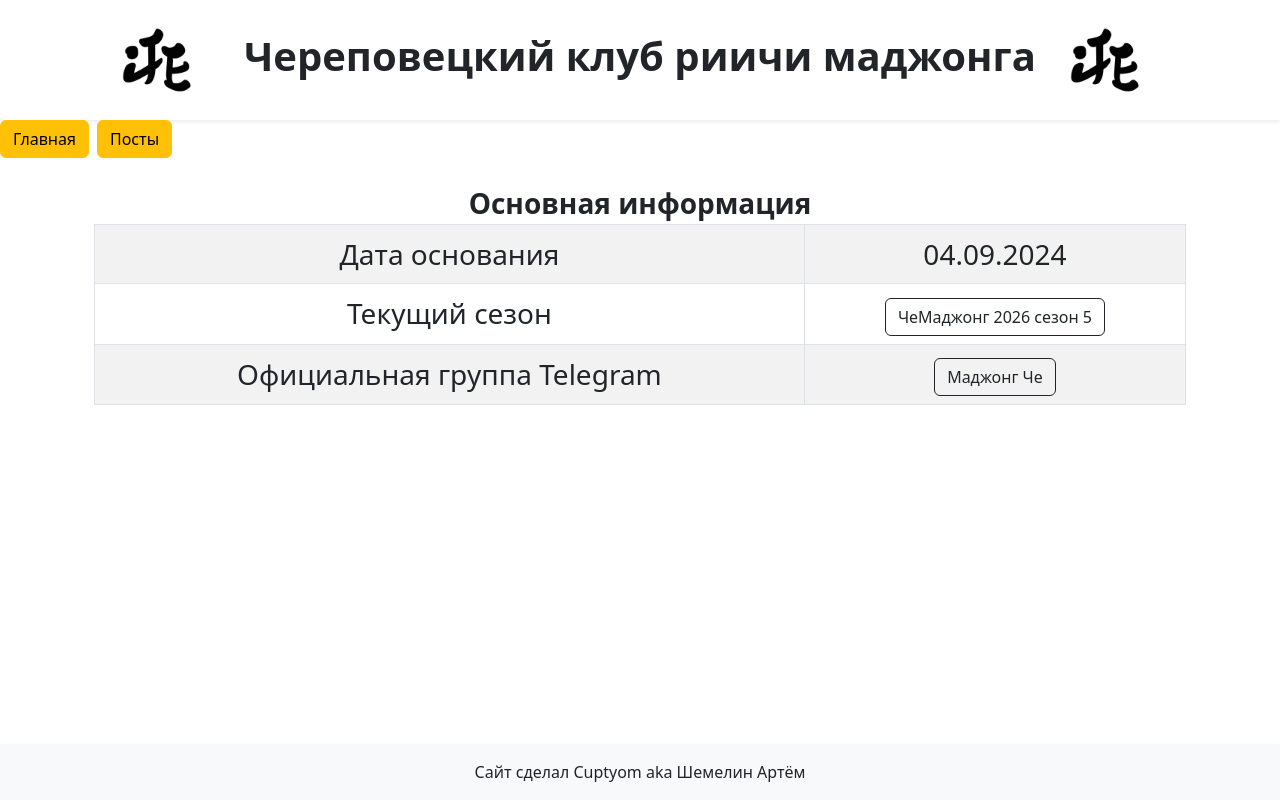
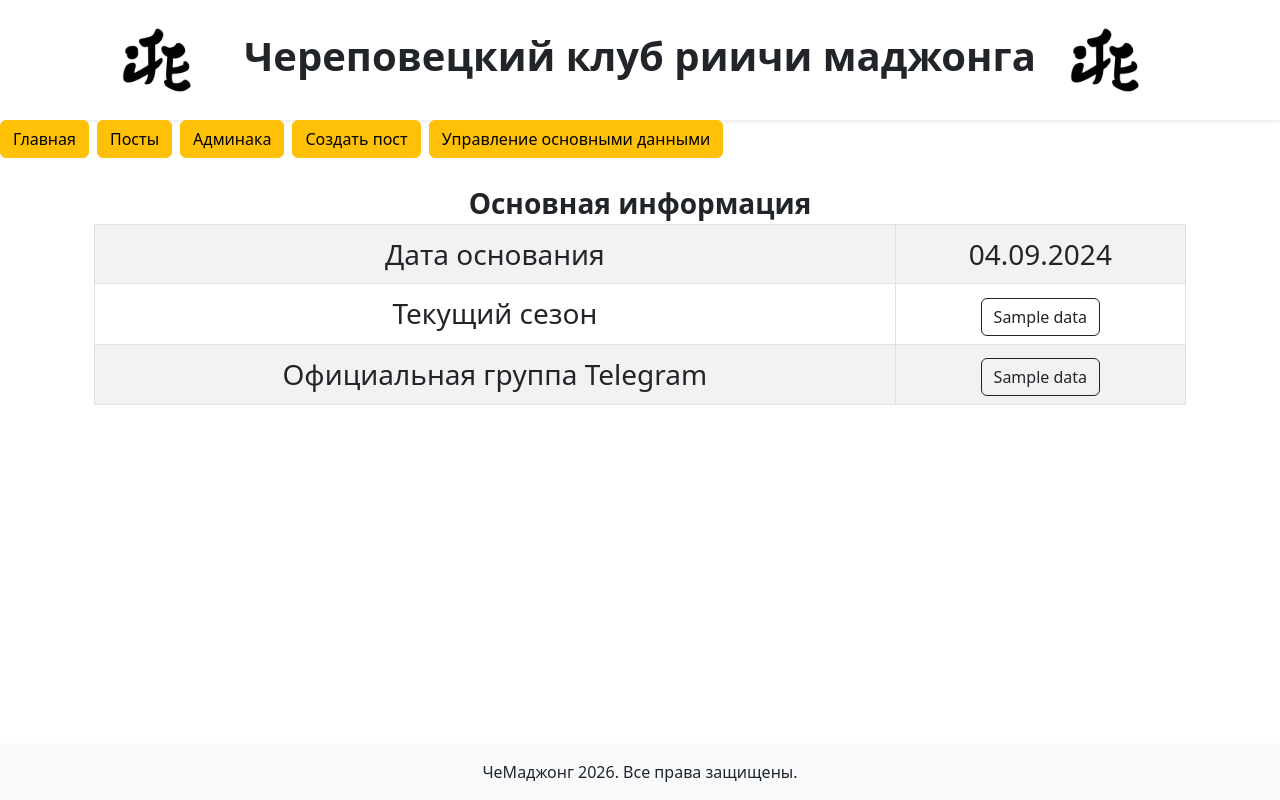
Before and after one commit to Cuptyom/flaskChemahjong, a Flask app: page / in a window 1280 px wide. Run offline with Flask 3, Linux system fonts and the light colour scheme; the visitor is signed in with stand-in values (Sample User, id 1); tables that the repository leaves empty hold one stand-in row (values such as "Sample post").

Commit message:
улучшил админку

```diff
--- a/app.py
+++ b/app.py
@@ -4,6 +4,7 @@ from datetime import datetime
 import os
 import uuid
 from werkzeug.utils import secure_filename
+from functools import wraps
 
 basedir = os.path.abspath(os.path.dirname(__file__))
 app = Flask(__name__)
@@ -15,7 +16,7 @@ app.config['UPLOAD_FOLDER'] = os.path.join(app.static_folder, 'uploads')
 app.config['MAX_CONTENT_LENGTH'] = 5 * 1024 * 1024   # 5 МБ на запрос
 ALLOWED_EXTENSIONS = {'png', 'jpg', 'jpeg', 'gif', 'webp'}
 
-
+#------- Таблицы БД -------
 class Article(db.Model):
     article_id = db.Column(db.Integer, primary_key=True)
     article_title = db.Column(db.String(100), nullable=False)
@@ -38,6 +39,31 @@ class ArticleImage(db.Model):
 	def __repr__(self):
 		return '<ArticleImage %r>' % self.img_id
 
+class MainData(db.Model):
+    main_data_id = db.Column(db.Integer, primary_key=True)
+    current_season_name = db.Column(db.String(100), nullable=False)
+    current_season_link = db.Column(db.String(100), nullable=False)
+    current_tg_name = db.Column(db.String(100), nullable=False)
+    current_tg_link = db.Column(db.String(100), nullable=False)
+
+    def __repr__(self):
+        return '<Article %r>' % self.main_data_id
+# --------- вспомогательные функции -------
+@app.context_processor
+def inject_auth():
+    return dict(auth=is_auth())
+
+
+def is_auth():
+    if session['auth'] == True:
+        return True
+    else:
+        return False
+def is_auth_else_return_main():
+    if session['auth'] == True:
+        pass
+    else:
+        return redirect('/')
 
 def save_image(file):
 	original = secure_filename(file.filename)
@@ -50,15 +76,49 @@ def allowed_file(filename):
     return '.' in filename and \
            filename.rsplit('.', 1)[1].lower() in ALLOWED_EXTENSIONS
 
+
+def login_required(f):
+    @wraps(f)
+    def wrapper(*args, **kwargs):
+        if session.get('auth') is not True:
+            return render_template('404.html'), 404
+        return f(*args, **kwargs)
+    return wrapper
+
+
+#------обработка страниц -------
+#изменение главной страницы
+@app.route('/main-data-management', methods=['GET', 'POST'])
+@login_required
+def main_data_management():
+    main_data = MainData.query.first()
+    if request.method == 'POST':
+        if main_data is None:
+            main_data = MainData()
+            db.session.add(main_data)
+        main_data.current_season_name = request.form['current_season_name']
+        main_data.current_season_link = request.form['current_season_link']
+        main_data.current_tg_name = request.form['current_tg_name']
+        main_data.current_tg_link = request.form['current_tg_link']
+
+        db.session.commit()
+        return redirect('/')
+    else:
+        main_data = MainData.query.first()
+        return render_template('main_data_management.html', main_data=main_data)
+
+
 #главная страница
 @app.route('/')
 @app.route('/home')
 def index():
-	return render_template('index.html')
+    main_data = MainData.query.first()
+    return render_template('index.html', main_data=main_data)
 
 
 #создание постов
 @app.route('/create-article', methods=['POST', 'GET'])
+@login_required
 def create_article():
     if request.method == 'POST':
         article_title = request.form['article_title']
@@ -114,21 +174,21 @@ def post_detail(article_id):
 #админ вход
 @app.route('/admin', methods=['POST', 'GET'])
 def admin():
-	if request.method == 'POST':
-		if request.form['login'] == 'Cuptyom' and request.form['password'] == '123':
-			session['login'] = request.form['login']
-			session['password'] = request.form['password']
-			return redirect('/test-session')
-		else:
-			return redirect('/')
-	else:
-		return render_template('admin.html')
+    if request.method == 'POST':
+        if request.form['login'] == 'Cuptyom' and request.form['password'] == '123':
+            session['auth'] = True
+            return redirect('/success_auth')
+        else:
+            session['auth'] = False
+            return redirect('/')
+    else:
+        return render_template('admin.html')
 
-
-@app.route('/test-session')
+# успешный вход в паннель
+@app.route('/success_auth')
 def test_session():
-	if session.get('login') == 'Cuptyom' and session.get('password') == '123':
-		return render_template('test-session.html')
+	if is_auth():
+		return render_template('success_auth.html')
 	else:
 		return render_template('404.html'), 404
 
--- a/templates/admin.html
+++ b/templates/admin.html
@@ -10,7 +10,7 @@
 		Логин
 		<input type ="text" name="login" id="login" class="form-control" placeholder="логин"><br>
 		Пароль
-		<textarea type ="text" name="password" id="password" class="form-control" placeholder="пароль"></textarea><br>
+		<input type ="text" name="password" id="password" class="form-control" placeholder="пароль"><br>
 		<input type ="submit" class="btn btn-success" value="отправить"><br>
 	</form>
 </div>
--- a/templates/footer.html
+++ b/templates/footer.html
@@ -1,3 +1,3 @@
 <footer class="bg-light shadow-sm text-center py-3">
-    Сайт сделал Cuptyom aka Шемелин Артём
+    ЧеМаджонг 2026. Все права защищены.
 </footer>
--- a/templates/header.html
+++ b/templates/header.html
@@ -6,4 +6,9 @@
 <div class="d-flex gap-2">
 	<a class="btn btn-warning" href="/">Главная</a>
 	<a class="btn btn-warning" href="/posts">Посты</a>
+	{% if auth %}
+	<a class="btn btn-warning" href="/admin">Админака</a>
+	<a class="btn btn-warning" href="/create-article">Создать пост</a>
+	<a class="btn btn-warning" href="/main-data-management">Управление основными данными</a>
+	{% endif %}
 </div>
--- a/templates/index.html
+++ b/templates/index.html
@@ -9,8 +9,9 @@
 	<div class = "fw-bold">Основная информация</div>
 	<table class="table table-striped table-hover table-bordered">
 		<tr><td>Дата основания</td><td>04.09.2024</td></tr>
-		<tr><td>Текущий сезон</td><td><a class="btn active" target="_blank" href="https://rating.riichimahjong.org/event/875/info">ЧеМаджонг 2026 сезон 5</a></td></tr>
-		<tr><td>Официальная группа Telegram</td><td><a class="btn active" target="_blank" href="https://t.me/+gwFCIt2Nk7ozNDMy">Маджонг Че</a></td></tr>
+		<tr><td>Текущий сезон</td><td><a class="btn active" target="_blank" href="{{ main_data.current_season_link }}">{{ main_data.current_season_name }}</a></td></tr>
+		<tr><td>Официальная группа Telegram</td><td><a class="btn active" target="_blank" href="{{ main_data.current_tg_link }}">{{ main_data.current_tg_name }}</a></td></tr>
 	</table>
 </div>
+
 {% endblock %}
--- a/templates/posts.html
+++ b/templates/posts.html
@@ -13,13 +13,14 @@
 		{% set primary = el.images | selectattr('img_type', 'equalto', 'primary') | first %}
 		{% if primary %}
 		<img src="{{ url_for('static', filename='uploads/' + primary.img_name) }}"
-         class="img-fluid rounded mb-2" style="max-height: 300px;">
+         class="img-fluid rounded mb-2" style="max-height: 300px;"><br>
         {% endif %}
 		<a href="/posts/detail/{{ el.article_id }}" class="btn btn-warning">Детальнее</a>
 	</div>
 	{% endfor %}
 </div>
 <div>
+	<div class = "container fs-3 text-center" >
 		<a href="/posts/1" class="btn btn-warning"><<</a>
 		{% if pagination.has_prev == True %}
 		<a href="/posts/{{ pagination.prev_num }}" class="btn btn-warning">{{ pagination.prev_num }}</a>
@@ -30,4 +31,5 @@
 		{% endif %}
 		<a href="/posts/{{ pagination.pages }}" class="btn btn-warning">>></a>
 	</div>
+</div>
 {% endblock %}
```
Also changed, not shown: templates/main_data_management.html (added, +21 -0 lines), templates/post_detail.html (+8 -6 lines), templates/success_auth.html (added, +9 -0 lines), templates/test-session.html (deleted, +0 -9 lines). Lines whose indentation alone changed are shown as unchanged.
